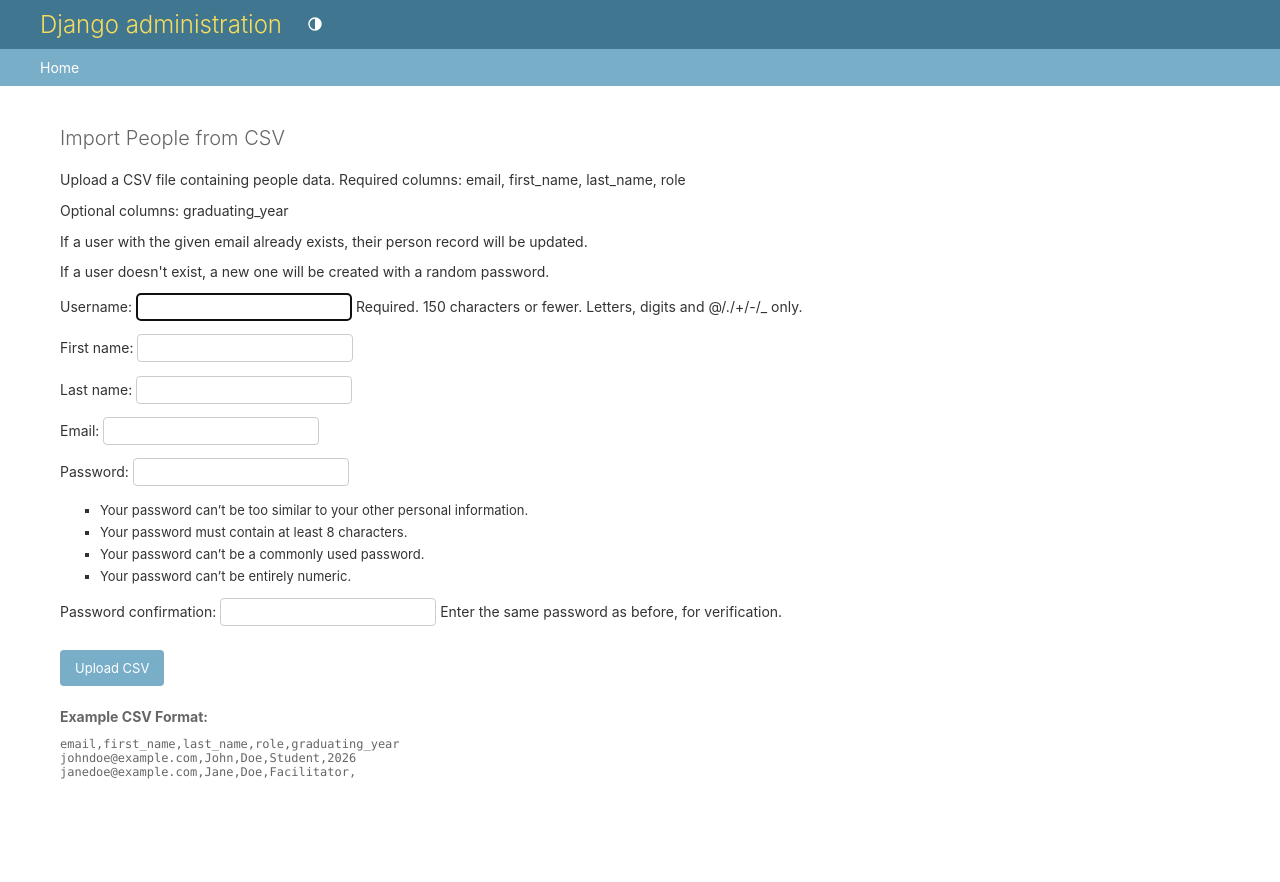
After one commit to Startr/WEB-Django, a Django app: template our_site/experiences/templates/admin/people_csv_form.html in a window 1280 px wide. The commit adds this page. Run offline with Django 4.2, Linux system fonts and the light colour scheme; the template is opened without the code that fills it: values that come from a table or form of the project are taken from there, others are empty.

Commit message:
feat: Add CSV import functionality for people and update navigation links in admin templates

```diff
--- /dev/null
+++ b/our_site/experiences/templates/admin/people_csv_form.html
@@ -0,0 +1,27 @@
+{% extends "admin/base_site.html" %}
+{% load i18n %}
+
+{% block content %}
+    <div style="padding: 20px;">
+        <h1>Import People from CSV</h1>
+        <p>Upload a CSV file containing people data. Required columns: email, first_name, last_name, role</p>
+        <p>Optional columns: graduating_year</p>
+        <p>If a user with the given email already exists, their person record will be updated.</p>
+        <p>If a user doesn't exist, a new one will be created with a random password.</p>
+
+        <form action="." method="POST" enctype="multipart/form-data">
+            {% csrf_token %}
+            <div style="margin-bottom: 20px;">
+                {{ form.as_p }}
+            </div>
+            <input type="submit" value="Upload CSV" />
+        </form>
+
+        <h3 style="margin-top: 20px;">Example CSV Format:</h3>
+        <pre>
+email,first_name,last_name,role,graduating_year
+johndoe@example.com,John,Doe,Student,2026
+janedoe@example.com,Jane,Doe,Facilitator,
+        </pre>
+    </div>
+{% endblock %}
```
Also changed, not shown: our_site/experiences/templates/admin/person_changelist.html (+10 -5 lines).
